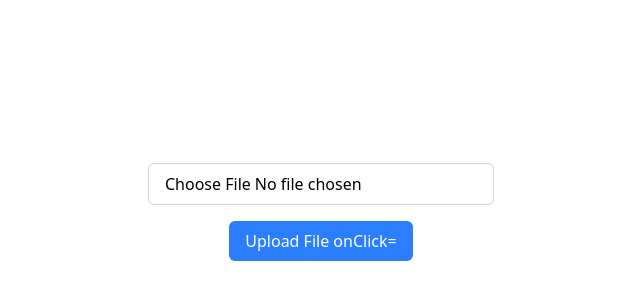
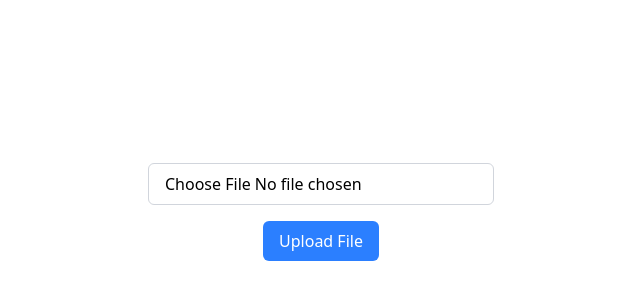
Before and after one commit to Eranga035225/cbc-frontend, a React (Vite) app: page /testing in a window 1280 px wide. Shown: the part 188-488 px from the top of the page, without its empty margins (319-959 px from the left). Built offline with nearby package versions, Linux system fonts and the light colour scheme.

Commit message:
feat: add Supabase dependencies and update TestPage to handle file uploads

```diff
--- a/package.json
+++ b/package.json
@@ -10,6 +10,7 @@
     "preview": "vite preview"
   },
   "dependencies": {
+    "@supabase/supabase-js": "^2.89.0",
     "@tailwindcss/vite": "^4.1.7",
     "axios": "^1.9.0",
     "react": "^19.1.0",
--- a/src/pages/testPage.jsx
+++ b/src/pages/testPage.jsx
@@ -43,9 +43,9 @@
       }
     }
       />
-      <button className="bg-blue-500 text-white px-4 py-2 rounded-md hover:bg-blue-600 transition">
+      <button className="bg-blue-500 text-white px-4 py-2 rounded-md hover:bg-blue-600 transition"  onClick={fileUpload}>
         Upload File
-        onClick={fileUpload}
+
       </button>
 
 
```
Also changed, not shown: 1 other file (tests, documents, lock files or other folders).
